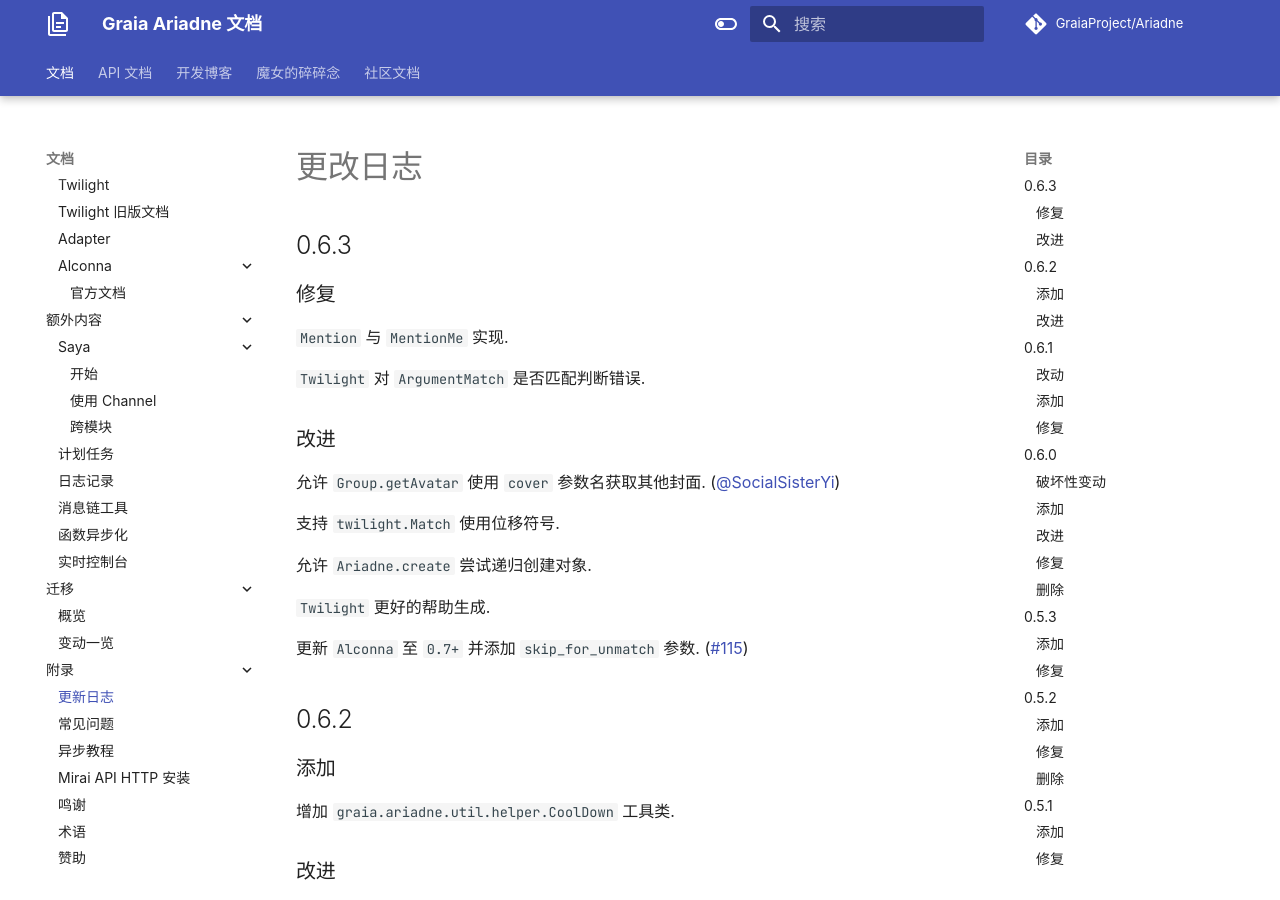
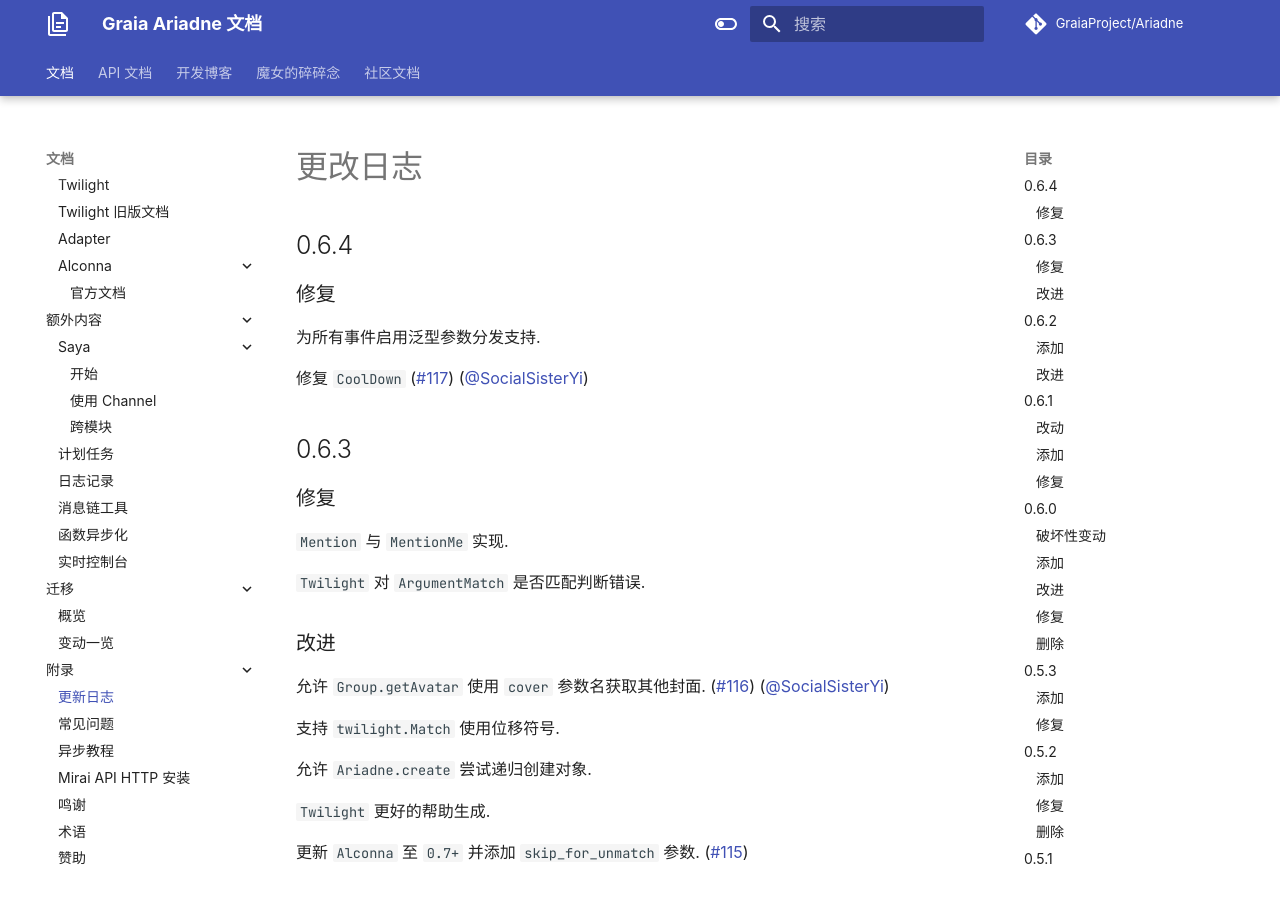
Before and after one commit to GraiaProject/Ariadne, an MkDocs documentation site: the page built from docs/appendix/CHANGELOG.md, in a window 1280 px wide and 900 px high. Built offline with MkDocs 1.6.1 and Material for MkDocs 9.7.7, drawn with Linux system fonts in a browser that asks for light colours; comment, search, counter and statistics services are not loaded.

Commit message:
✨0.6.4

```diff
--- a/docs/appendix/CHANGELOG.md
+++ b/docs/appendix/CHANGELOG.md
@@ -1,4 +1,12 @@
 # 更改日志
+
+## 0.6.4
+
+### 修复
+
+为所有事件启用泛型参数分发支持.
+
+修复 `CoolDown` (#117) (@SocialSisterYi)
 
 ## 0.6.3
 
@@ -10,7 +18,7 @@
 
 ### 改进
 
-允许 `Group.getAvatar` 使用 `cover` 参数名获取其他封面. (@SocialSisterYi)
+允许 `Group.getAvatar` 使用 `cover` 参数名获取其他封面. (#116) (@SocialSisterYi)
 
 支持 `twilight.Match` 使用位移符号.
 
--- a/pyproject.toml
+++ b/pyproject.toml
@@ -1,6 +1,6 @@
 [tool.poetry]
 name = "graia-ariadne"
-version = "0.6.3"
+version = "0.6.4"
 description = "Another elegant Python QQ Bot framework for mirai and mirai-api-http v2."
 authors = [
     "BlueGlassBlock <blueglassblock@outlook.com>",
```
